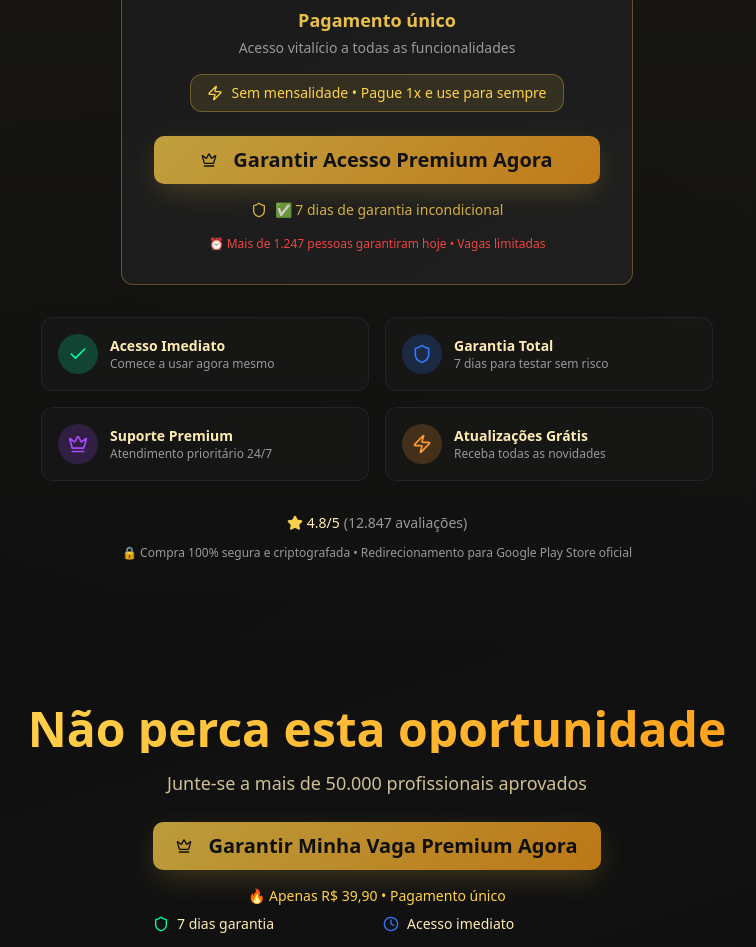
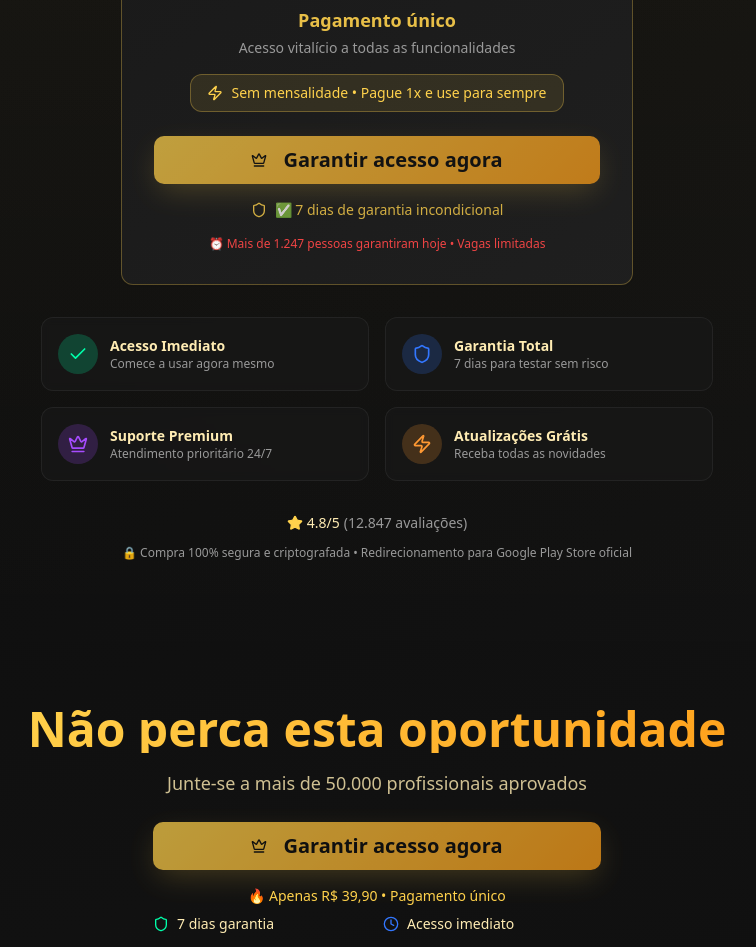
Before and after one commit to WESLEYANALISE/contentfarm-video-agency-38875, a React (Vite) app: page / in a window 1280 px wide. Shown: the part 4300-5247 px from the top of the page, without its empty margins (263-1019 px from the left). Built offline with nearby package versions, Linux system fonts and the light colour scheme.

Commit message:
Fix button text

```diff
--- a/src/components/ui/cta-section.tsx
+++ b/src/components/ui/cta-section.tsx
@@ -38,7 +38,7 @@ export const CTASection = () => {
           }}
         >
           <Crown className="h-5 w-5 mr-2" />
-          Garantir Minha Vaga Premium Agora
+          Garantir acesso agora
         </Button>
 
         <p className="text-sm text-gold font-medium mb-2">
--- a/src/components/ui/price-reveal-section.tsx
+++ b/src/components/ui/price-reveal-section.tsx
@@ -89,7 +89,7 @@ export const PriceRevealSection = () => {
               }}
             >
               <Crown className="h-6 w-6 mr-2" />
-              Garantir Acesso Premium Agora
+              Garantir acesso agora
             </Button>
 
             {/* Guarantee */}
```
